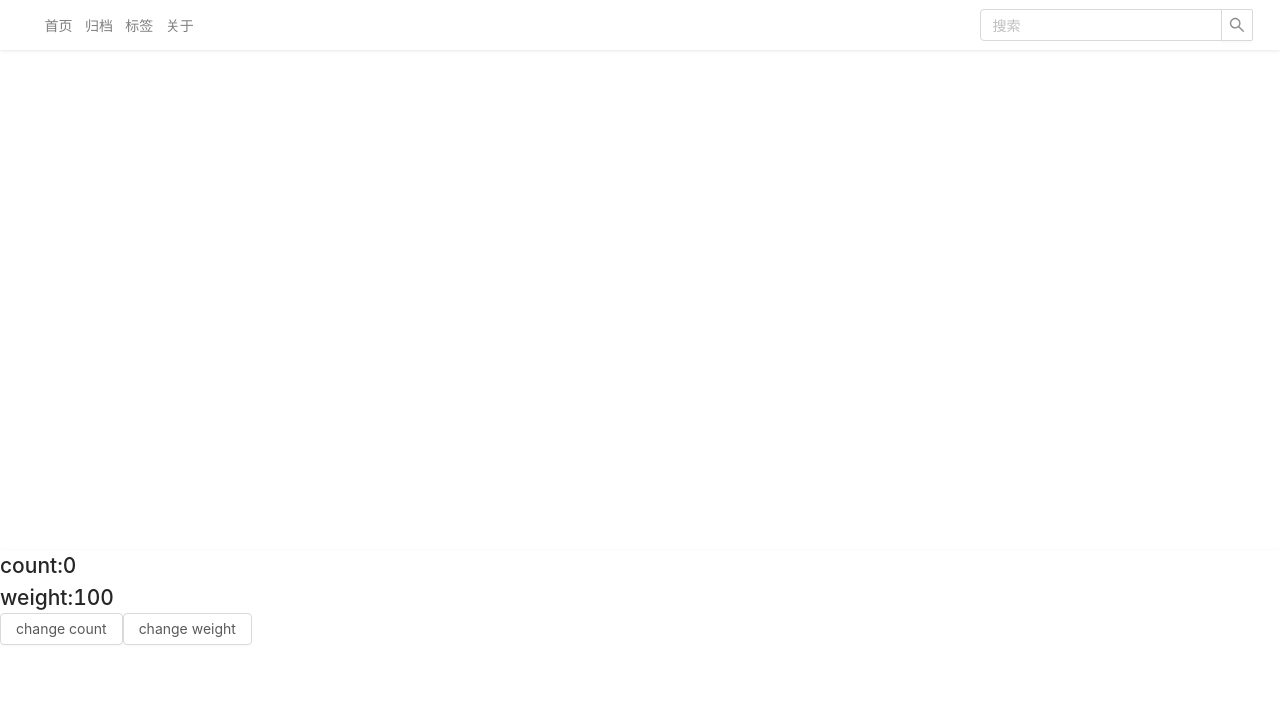
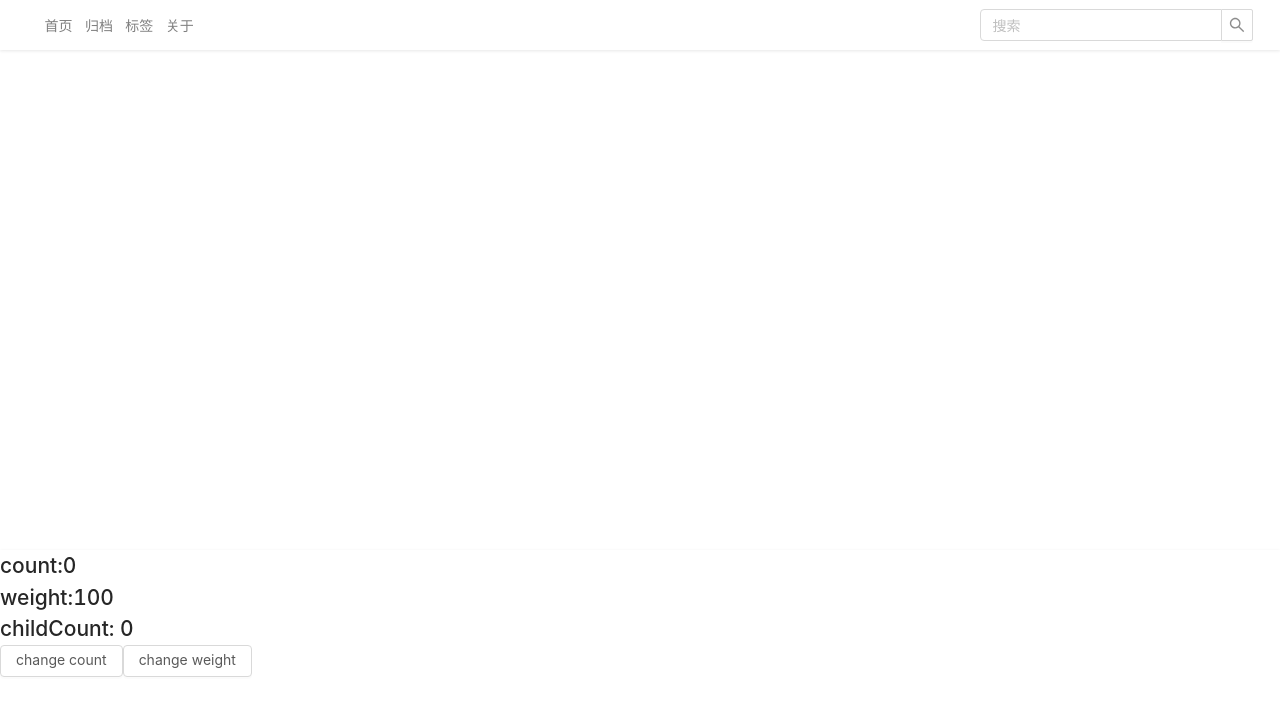
Before and after one commit to Kookoro/EurekaSeveN, a React (Create React App) app in the folder reactdemo/: page / in a window 1280 px wide. Shown: the top 716 px of the page. Built offline with nearby package versions, Linux system fonts and the light colour scheme; no server answers.

Commit message:
20200721

```diff
--- a/reactdemo/src/components/childrenComponent/page/reacthooks/reacthooksLearn.jsx
+++ b/reactdemo/src/components/childrenComponent/page/reacthooks/reacthooksLearn.jsx
@@ -1,5 +1,16 @@
-import React, { useState, useEffect } from "react";
+import React, { useState, useEffect,createContext,useContext } from "react";
 import { Button } from "antd";
+
+const CountContext = createContext()
+const Counter = ()=>{
+    const context = useContext(CountContext)
+    return(
+        <div>
+            <h1>childCount: {context}</h1>
+        </div>
+    )
+}
+
 const Demo = () => {
   const [count, setCount] = useState(0);
   const [weight, setWeight] = useState(100);
@@ -15,10 +26,20 @@ const Demo = () => {
   useEffect(() => {
     console.log("default update lifecycle");
   }, );//
+
+  //useContext解决父子组件传值  与useReducer区别
+
+
+
+
+
   return (
     <div>
       <h1>count:{count}</h1>
       <h1>weight:{weight}</h1>
+      <CountContext.Provider value={count}>
+          <Counter></Counter>
+      </CountContext.Provider>
       <Button
         onClick={() => {
           setCount(count + 1);
```
